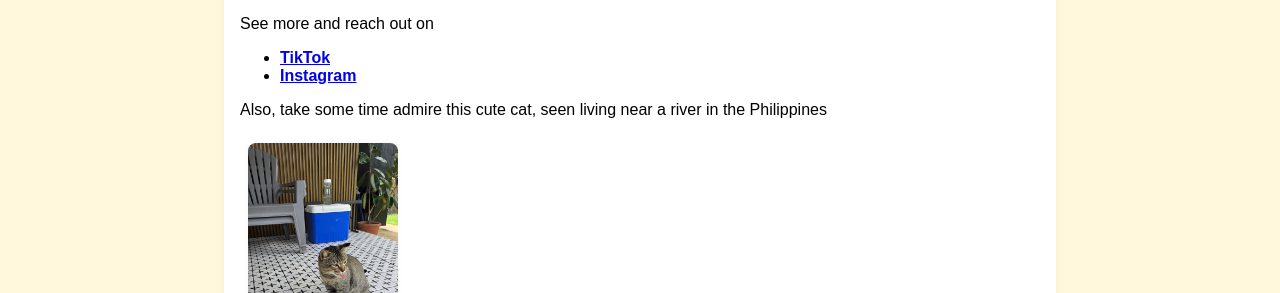
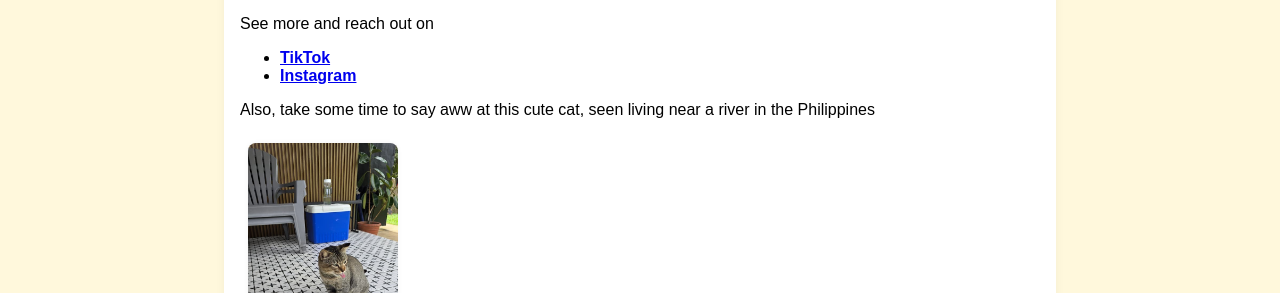
Before and after one commit to yensan57/flabbybeagle, a Jekyll site: the page built from about.md, in a window 1280 px wide. Shown: the part 171-464 px from the top of the page. Built offline with Jekyll 4.4.1, drawn with Linux system fonts in a browser that asks for light colours.

Commit message:
Update about.md

```diff
--- a/about.md
+++ b/about.md
@@ -13,6 +13,6 @@ See more and reach out on
 
 
 
-Also, take some time admire this cute cat, seen living near a river in the Philippines
+Also, take some time to say aww at this cute cat, seen living near a river in the Philippines
 
 <img src="/assets/images/cat_placeholder_small.jpg" class="small-img" alt="cat_laguna_cavinti">
```
